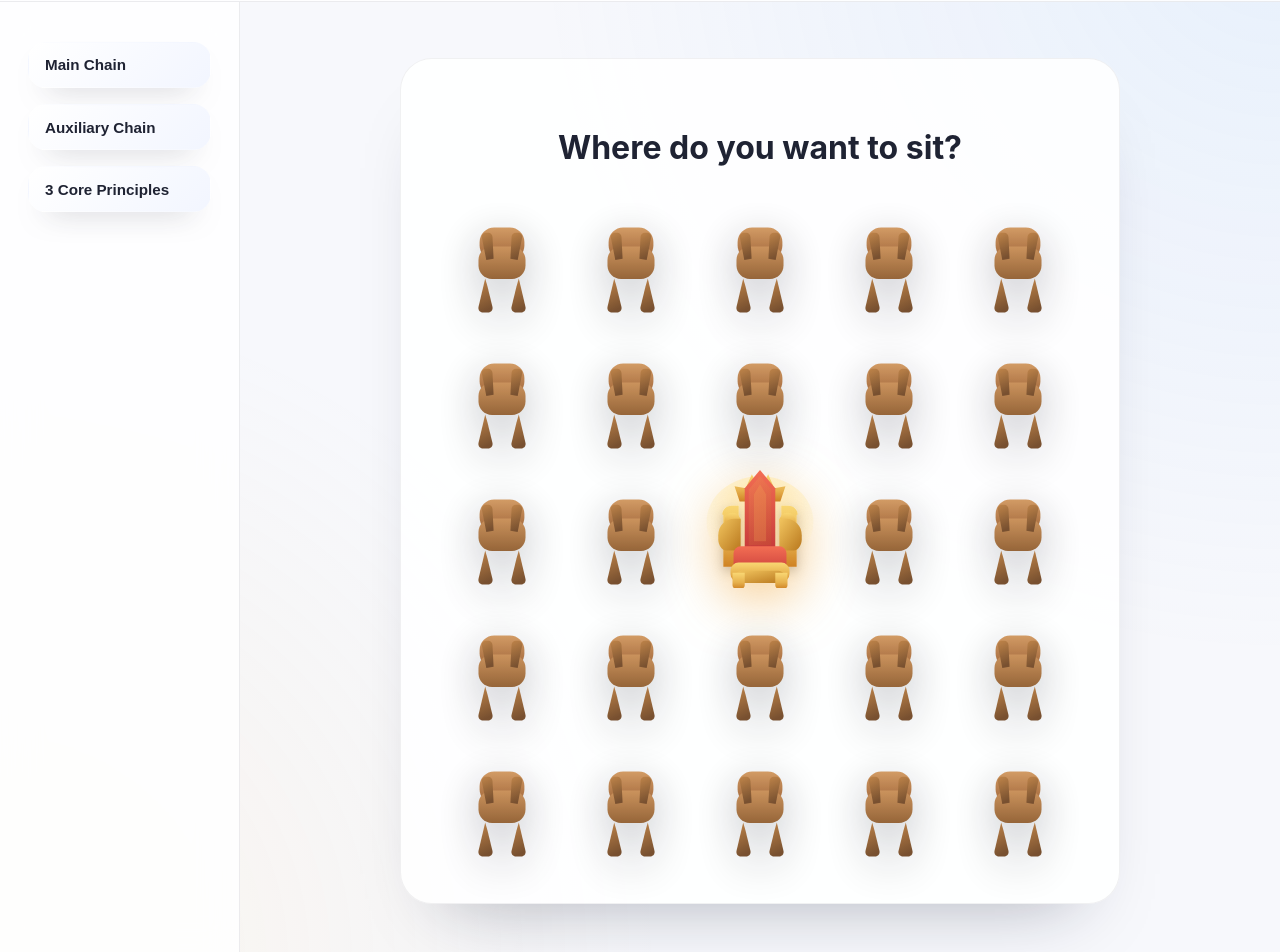
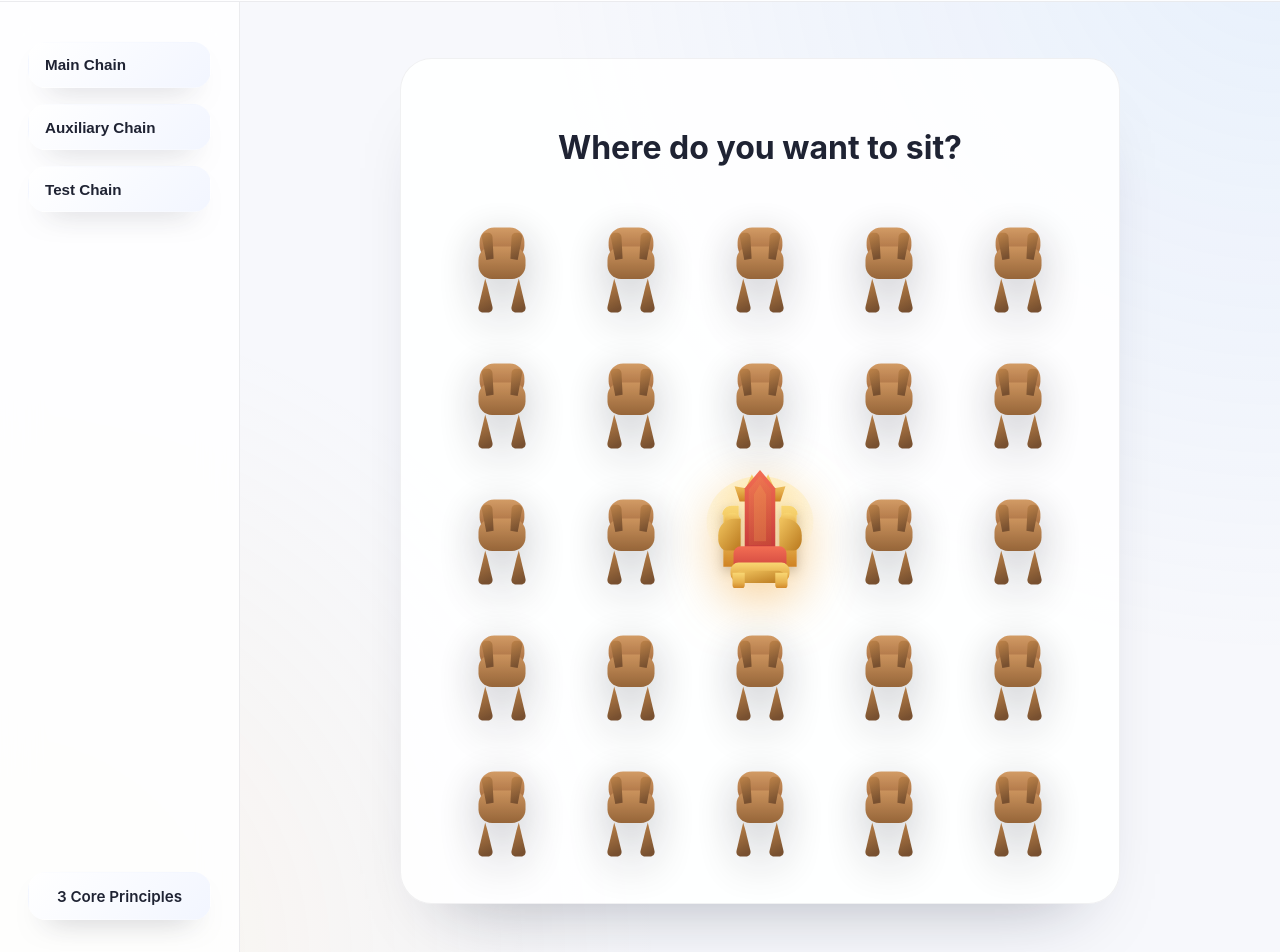
Before and after one commit to Stellaluciano/Lifemaxxingv2, a React (Create React App) app: page / in a window 1280 px wide. Shown: the part 87-1039 px from the top of the page. Built offline with nearby package versions, Linux system fonts and the light colour scheme; no server answers.

Commit message:
Added CorePrinciples page and updated layout, app, and styles

```diff
--- a/src/App.css
+++ b/src/App.css
@@ -188,6 +188,17 @@ body,
   box-shadow: 0 15px 30px -20px rgba(31, 35, 51, 0.6);
   transition: all 0.25s ease;
   text-align: left;
+}
+
+.sidebar__spacer {
+  flex: 1 0 auto;
+}
+
+.sidebar__button--link {
+  display: inline-flex;
+  align-items: center;
+  justify-content: center;
+  text-decoration: none;
 }
 
 .sidebar__button:hover {
@@ -497,3 +508,41 @@ body,
     width: 100%;
   }
 }
+.core-principles {
+  width: 100%;
+  max-width: 720px;
+  background: rgba(255, 255, 255, 0.88);
+  border-radius: 32px;
+  padding: clamp(1.75rem, 4vw, 3rem);
+  box-shadow: 0 40px 70px -45px rgba(18, 24, 46, 0.35);
+  border: 1px solid rgba(20, 24, 38, 0.06);
+  text-align: left;
+}
+
+.core-principles__title {
+  font-size: clamp(1.6rem, 3vw, 2.2rem);
+  font-weight: 700;
+  margin-bottom: 1.5rem;
+  text-align: center;
+  color: #1f2333;
+}
+
+.core-principles__list {
+  list-style: decimal inside;
+  display: flex;
+  flex-direction: column;
+  gap: 1rem;
+  font-size: clamp(1rem, 2.2vw, 1.25rem);
+  font-weight: 600;
+  color: #2a3148;
+  padding: 0;
+  margin: 0;
+}
+
+.core-principles__list li {
+  background: rgba(238, 242, 255, 0.85);
+  border-radius: 16px;
+  padding: 1rem 1.25rem;
+  box-shadow: 0 20px 40px -30px rgba(31, 35, 51, 0.35);
+  border: 1px solid rgba(57, 90, 255, 0.08);
+}
--- a/src/App.js
+++ b/src/App.js
@@ -4,6 +4,7 @@ import Layout from './components/Layout';
 import StudyRoom from './components/StudyRoom';
 import TimerPage from './components/TimerPage';
 import RsipComingSoon from './pages/RsipComingSoon';
+import CorePrinciples from './pages/CorePrinciples';
 import './App.css';
 import './firebase';
 
@@ -24,7 +25,18 @@ function App() {
               />
             }
           />
+          <Route
+            path="/test-timer"
+            element={
+              <TimerPage
+                durationSeconds={5}
+                title="Test Chain"
+                successPrefix="Test Session"
+              />
+            }
+          />
           <Route path="/rsip" element={<RsipComingSoon />} />
+          <Route path="/core-principles" element={<CorePrinciples />} />
         </Route>
       </Routes>
     </BrowserRouter>
--- a/src/components/Layout.js
+++ b/src/components/Layout.js
@@ -16,6 +16,12 @@ const Layout = () => {
   const handleAuxiliaryNavigate = () => {
     if (location.pathname !== '/auxiliary-timer') {
       navigate('/auxiliary-timer');
+    }
+  };
+
+  const handleTestChainNavigate = () => {
+    if (location.pathname !== '/test-timer') {
+      navigate('/test-timer');
     }
   };
 
@@ -72,9 +78,26 @@ const Layout = () => {
             >
               Auxiliary Chain
             </button>
-            <button type="button" className="sidebar__button">
+            <button
+              type="button"
+              className={`sidebar__button${
+                location.pathname === '/test-timer' ? ' sidebar__button--active' : ''
+              }`}
+              onClick={handleTestChainNavigate}
+            >
+              Test Chain
+            </button>
+            <div className="sidebar__spacer" />
+            <NavLink
+              to="/core-principles"
+              className={({ isActive }) =>
+                `sidebar__button sidebar__button--link${
+                  isActive ? ' sidebar__button--active' : ''
+                }`
+              }
+            >
               3 Core Principles
-            </button>
+            </NavLink>
           </aside>
           <main className="whiteboard">
             <Outlet />
--- /dev/null
+++ b/src/pages/CorePrinciples.js
@@ -0,0 +1,16 @@
+import React from 'react';
+
+const CorePrinciples = () => {
+  return (
+    <section className="core-principles">
+      <h1 className="core-principles__title">3 Core Principles of CTDP</h1>
+      <ol className="core-principles__list">
+        <li>Sacred Seat Principle</li>
+        <li>Mandatory Clause Principle</li>
+        <li>Linear Time-Delay Principle</li>
+      </ol>
+    </section>
+  );
+};
+
+export default CorePrinciples;
```
